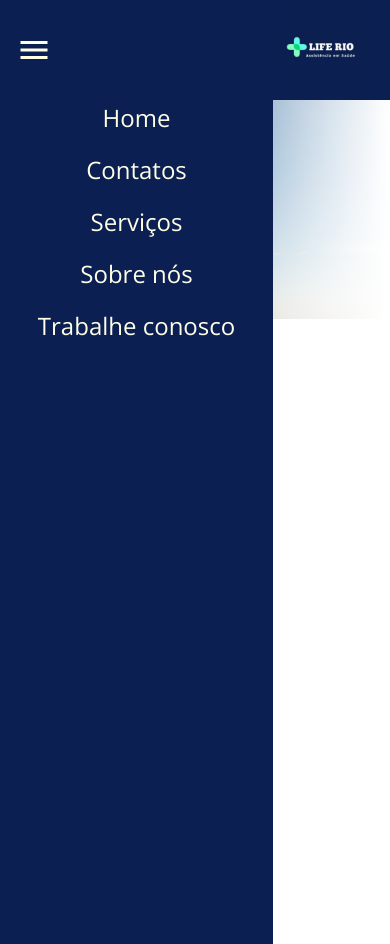
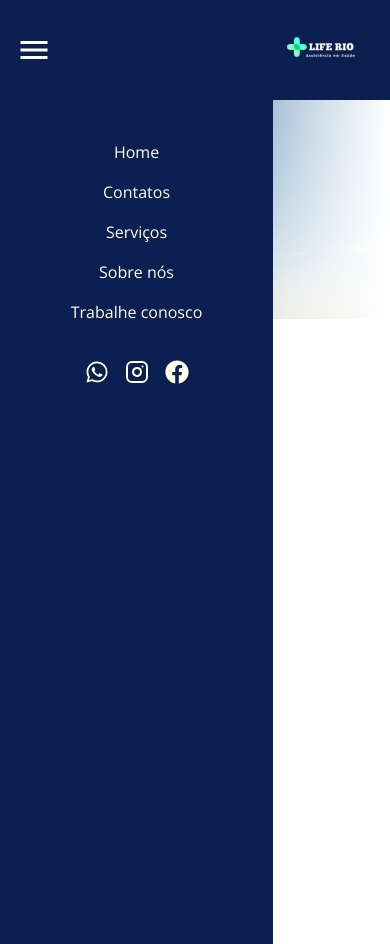
Before and after one commit to JoelJR27/landing-page-liferio, a React (Vite) app: page / in a window 390 px wide. Both pictures are taken after a click on the button 34 px from the left and 50 px from the top of the page. Built offline with nearby package versions, Linux system fonts and the light colour scheme.

Commit message:
feat: adicionar menu lateral às versões mobile

```diff
--- a/src/components/AsideMenu.tsx
+++ b/src/components/AsideMenu.tsx
@@ -1,13 +1,14 @@
+import { IoLogoWhatsapp } from "react-icons/io5";
 import { Link } from "react-router-dom";
+import { FiInstagram } from "react-icons/fi";
+import { FaFacebook } from "react-icons/fa";
 export default function AsideMenu() {
   return (
-    <aside className="bg-primary-color h-screen w-[70%] fixed z-1 flex justify-center">
-      <nav className="font-open-sans text-center ">
-        <ul className="flex flex-col gap-4 text-white text-mobile">
+    <aside className="bg-primary-color h-screen w-[70%] fixed z-100 flex justify-center p-10">
+      <nav className="font-open-sans text-center text-white text-mobile-subtitle flex flex-col justify-between xsm:text-mobile">
+        <ul className="flex flex-col gap-4">
           <li>
-            <Link className="" to={"/"}>
-              Home
-            </Link>
+            <Link to={"/"}>Home</Link>
           </li>
           <li>
             <Link to={"/contatos"}>Contatos</Link>
@@ -21,6 +22,31 @@ export default function AsideMenu() {
           <li>
             <Link to={"trabalhe-conosco"}>Trabalhe conosco</Link>
           </li>
+          <li className="mt-5 flex justify-center">
+            <div className="flex text-mobile gap-4 xsm:text-4xl">
+              <a
+                href="http://wa.me/5521969672912"
+                target="_blank"
+                rel="noopener noreferrer"
+              >
+                <IoLogoWhatsapp />
+              </a>
+              <a
+                href="https://www.instagram.com/grupoliferio/"
+                target="_blank"
+                rel="noopener noreferrer"
+              >
+                <FiInstagram />
+              </a>
+              <a
+                href="https://web.facebook.com/profile.php?id=61551433251031"
+                target="_blank"
+                rel="noopener noreferrer"
+              >
+                <FaFacebook />
+              </a>
+            </div>
+          </li>
         </ul>
       </nav>
     </aside>
```
